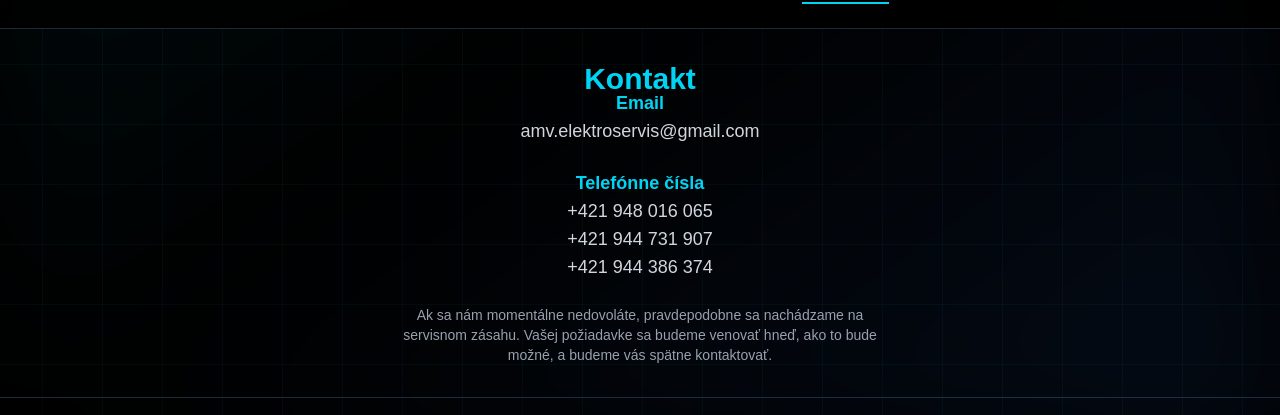
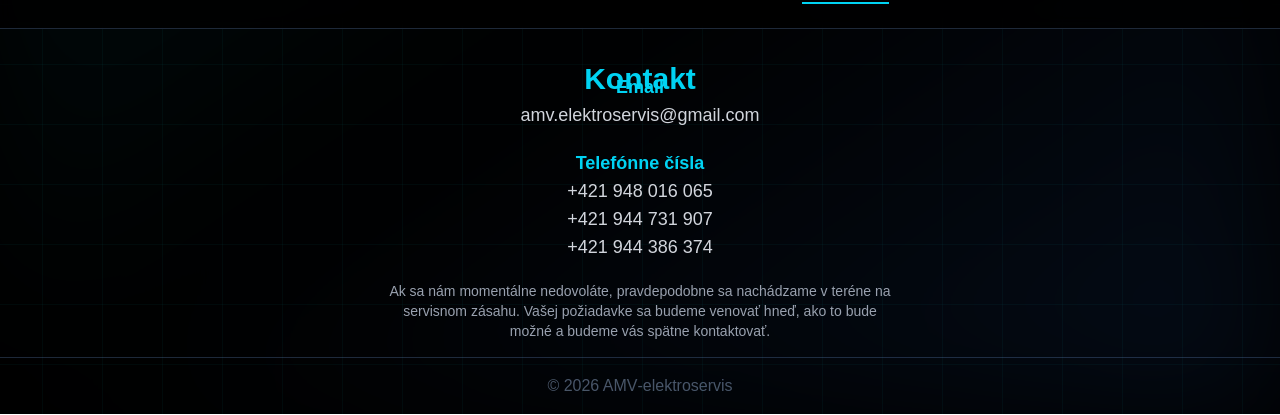
Before and after one commit to amvelektroservis-cmd/amv-elektroservis, a Next.js app: page / in a window 1280 px wide. Both pictures are taken after a click on the button "Kontakt". Shown: the part 458-873 px from the top of the page. Built offline with nearby package versions, Linux system fonts and the light colour scheme.

Commit message:
Update: úpravy layoutu galérie a kontaktu

```diff
--- a/app/AMVElektroservisPreview.tsx
+++ b/app/AMVElektroservisPreview.tsx
@@ -154,8 +154,8 @@ export default function AMVElektroservisPreview() {
 ),
 
   "Kontakt": (
-  <div className="space-y-6 text-lg mt-[-2rem]">
-   <div>
+  <div className="space-y-5 text-lg mt-[-3rem] mb-[-1rem]">
+    <div>
       <p className="text-cyan-400 font-semibold">Email</p>
       <p className="text-gray-300">amv.elektroservis@gmail.com</p>
     </div>
@@ -168,8 +168,8 @@ export default function AMVElektroservisPreview() {
       </p>
     </div>
     <p className="text-gray-400 text-sm max-w-lg">
-     Ak sa nám momentálne nedovoláte, pravdepodobne sa nachádzame na servisnom zásahu.
-     Vašej požiadavke sa budeme venovať hneď, ako to bude možné, a budeme vás spätne kontaktovať.
+     Ak sa nám momentálne nedovoláte, pravdepodobne sa nachádzame v teréne na servisnom zásahu.
+     Vašej požiadavke sa budeme venovať hneď, ako to bude možné a budeme vás spätne kontaktovať.
     </p>
   </div>
 ),
```
